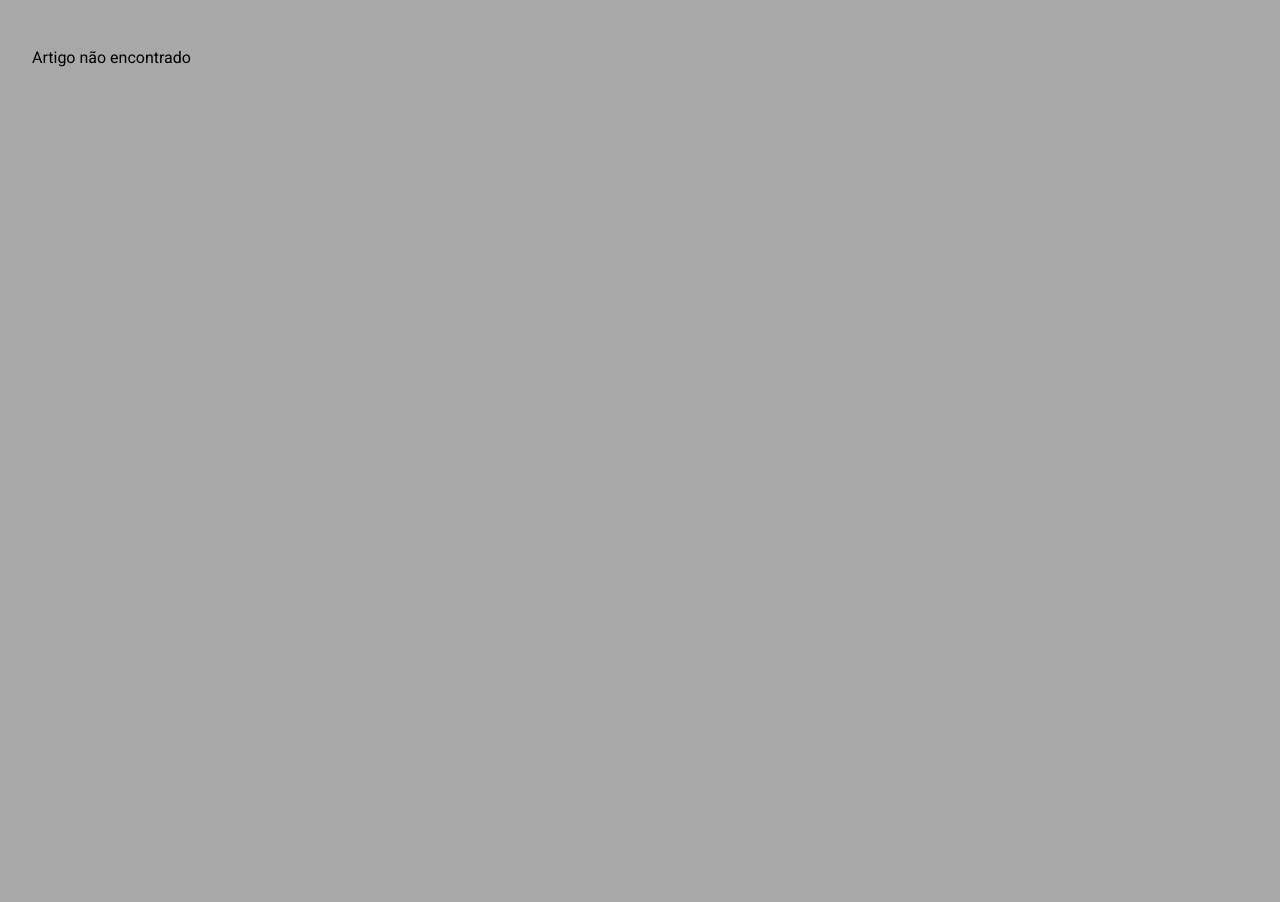
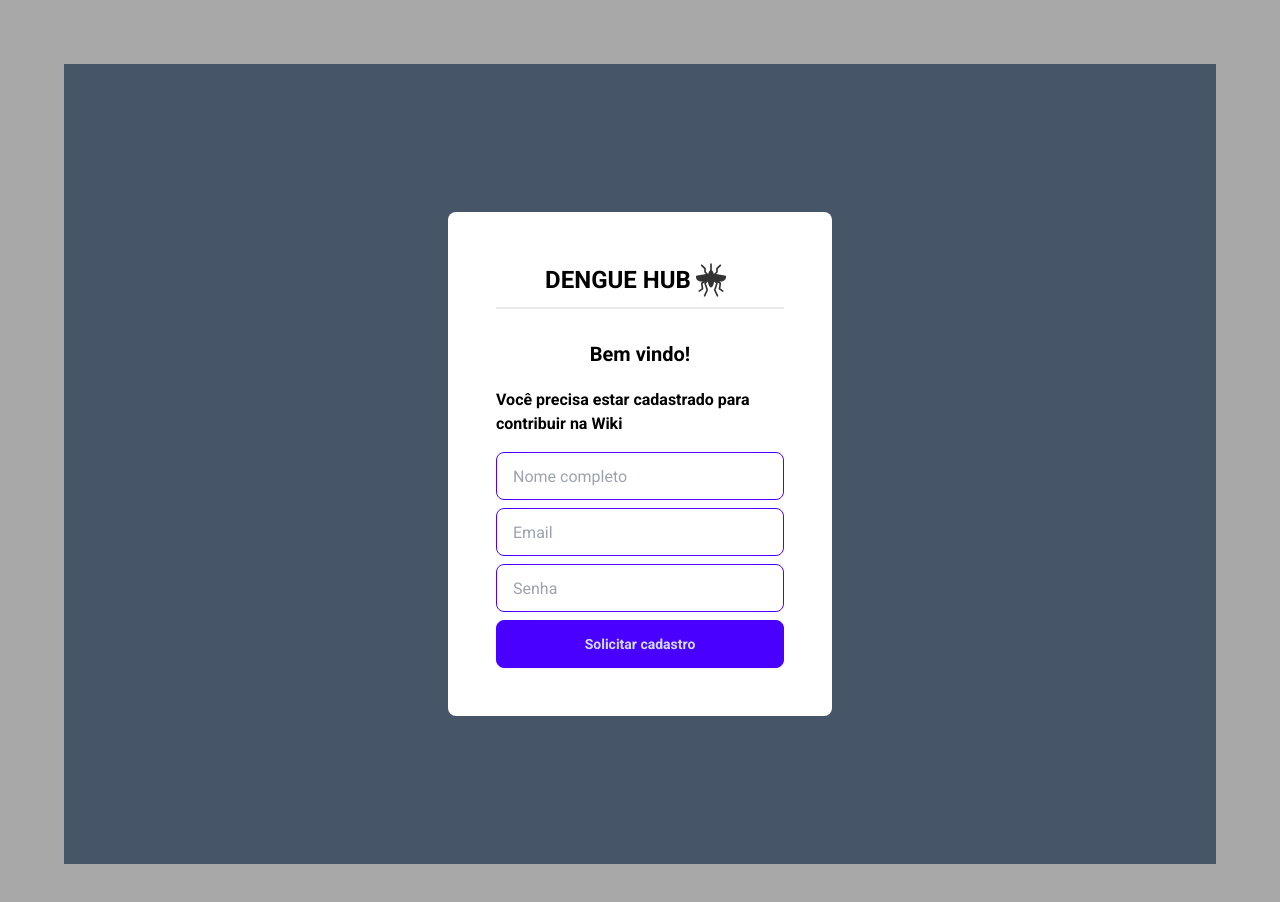
Before and after one commit to FelipeSoriaGolghetto/Dengue-Hub, a Next.js app in the folder FrontEnd/dengue-hub/: page /cadastro in a window 1280 px wide. Shown: the top 902 px of the page. Before the commit the page ends 800 px from the top, so only its background shows below. Built offline with nearby package versions, Linux system fonts and the light colour scheme.

Commit message:
Add tela de login

```diff
--- a/FrontEnd/dengue-hub/jsconfig.json
+++ b/FrontEnd/dengue-hub/jsconfig.json
@@ -1,5 +1,6 @@
 {
   "compilerOptions": {
+    "jsx": "react",
     "paths": {
       "@/*": ["./src/*"]
     }
--- /dev/null
+++ b/FrontEnd/dengue-hub/pages/cadastro.tsx
@@ -0,0 +1,37 @@
+import Image from 'next/image';
+import React from 'react';
+import '../styles/global.css';
+
+export default function Home() {
+  return(
+    <main>
+      <div className="h-screen flex justify-center items-center bg-slate-600 px-5">
+        <div className="bg-white p-12 rounded-lg w-96 max-w-full flex justify-center items-center flex-col gap-2">
+        <div className="flex items-center mb-1">
+          <h1 className="font-bold text-2xl mb-0">DENGUE HUB</h1>
+          <Image src="/logo-mosquito.svg" alt="Logo" width={40} height={40} className="mr-1" />
+          </div>
+          <div className="divider -mt-3"></div>
+          <h2 className="font-bold text-xl mb-3">Bem vindo!</h2>
+          <h3 className="font-bold text mb-2">Você precisa estar cadastrado para contribuir na Wiki</h3>
+          <input
+            type="name"
+            placeholder="Nome completo"
+            className="input input-primary w-full"
+          />
+          <input
+            type="email"
+            placeholder="Email"
+            className="input input-primary w-full"
+          />
+          <input
+            type="password"
+            placeholder="Senha"
+            className="input input-primary w-full"
+          />
+          <button className="btn btn-primary w-full">Solicitar cadastro</button>
+        </div>
+      </div>
+    </main>
+  );
+}
--- a/FrontEnd/dengue-hub/tailwind.config.js
+++ b/FrontEnd/dengue-hub/tailwind.config.js
@@ -1,4 +1,3 @@
-import daisyui from 'daisyui'
 /** @type {import('tailwindcss').Config} */
 module.exports = {
   content: [
@@ -16,5 +15,5 @@ module.exports = {
       },
     },
   },
-  plugins: [daisyui],
+  plugins:  [require("daisyui")],
 };
```
Also changed, not shown: FrontEnd/dengue-hub/package.json (+10 -3 lines), FrontEnd/dengue-hub/tsconfig.json (added, +36 -0 lines), FrontEnd/dengue-hub/public/logo-mosquito.svg (added), 1 other file (tests, documents, lock files or other folders).
